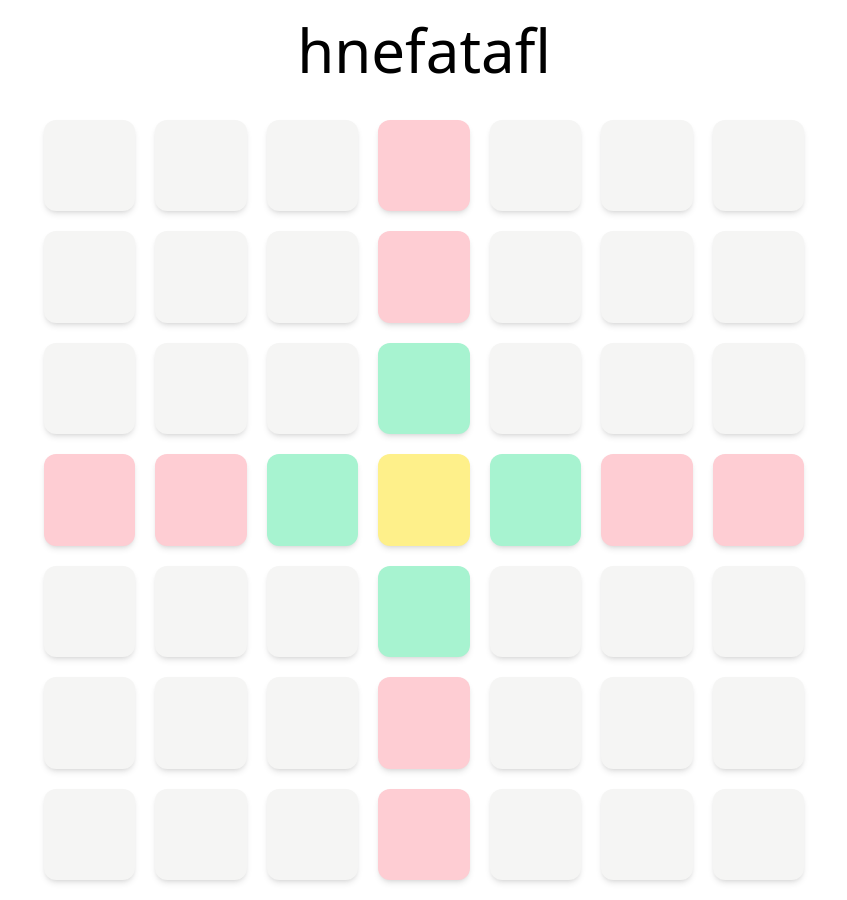
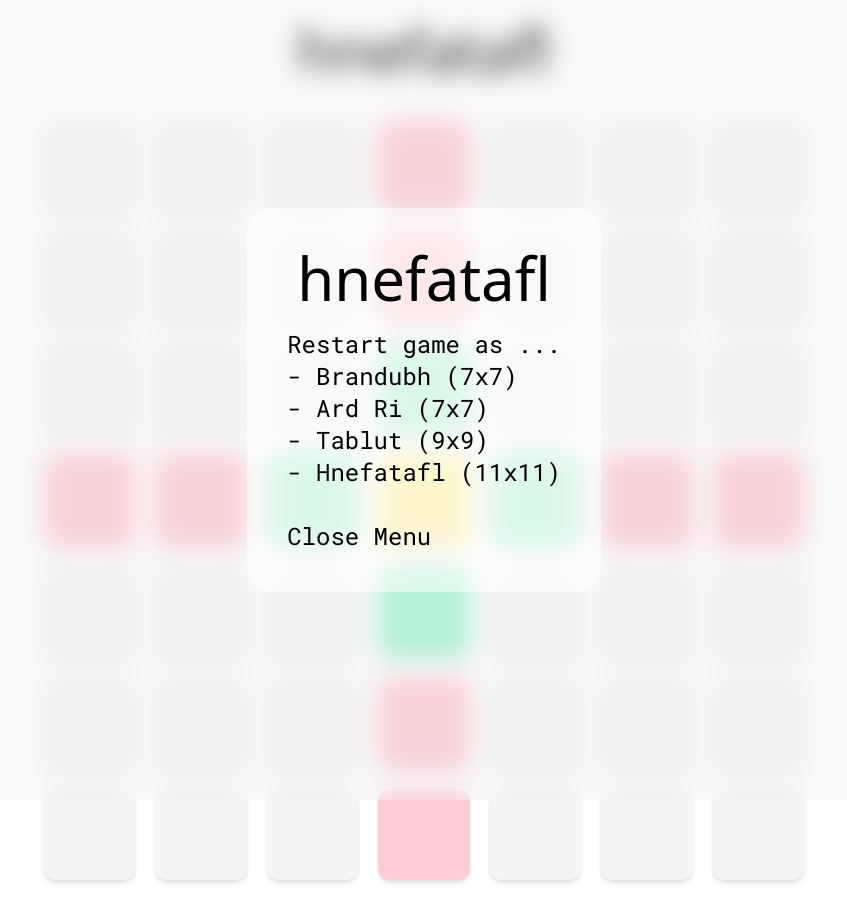
Before and after one commit to juliendy/hnefatafl, a Next.js app: page / in a window 1280 px wide. Shown: the whole page, without its empty margins (216-1063 px from the left). Built offline with nearby package versions, Linux system fonts and the light colour scheme; a web font is replaced by a local one.

Commit message:
add: close menu toggle + more resp. font sizing

```diff
--- a/components/game.tsx
+++ b/components/game.tsx
@@ -14,7 +14,7 @@ export default function Game(props: { setBgColor: Function }) {
     const [validPathInSelection, setValidPathInSelection] = useState(false);
     const [whichTeamIsOn, setWhichTeamIsOn] = useState(2);
     const [winnerTeam, setWinnerTeam] = useState<number | null>(null);
-    const [showMenu, setShowMenu] = useState(false)
+    const [showMenu, setShowMenu] = useState(true)
 
     const myteam = [1, 2];
 
--- a/components/menu.tsx
+++ b/components/menu.tsx
@@ -27,7 +27,7 @@ export default function Menu(props: {
                 <div className="bg-white p-10 rounded-3xl bg-opacity-50">
                     <div className="text-6xl text-center pb-5">hnefatafl</div>
                     <div
-                        className="text-3xl text-left"
+                        className="text-lg lg:text-2xl xl:text-2xl 2xl:text-2xl text-left"
                         style={{ fontFamily: "Roboto Mono" }}
                     >
                         Restart game as ...
@@ -47,6 +47,11 @@ export default function Menu(props: {
                         <a href="#" onClick={() => newGame(hnefatafl)}>
                             - Hnefatafl (11x11)
                         </a>
+                        <br />
+                        <br />
+                        <a href="#" onClick={() => props.setShowMenu(false)}>
+                            Close Menu
+                        </a>
                     </div>
                 </div>
             </div>
```
